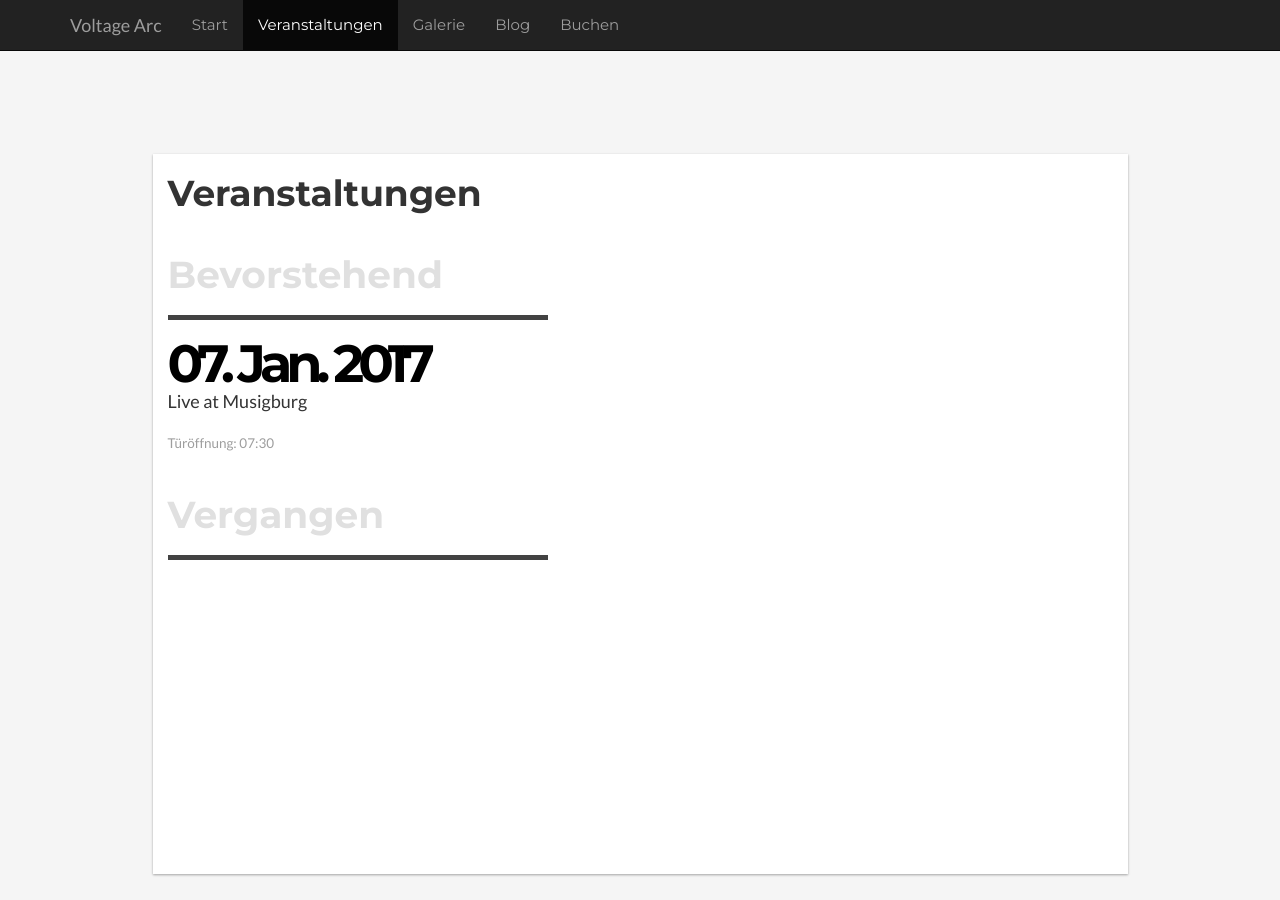
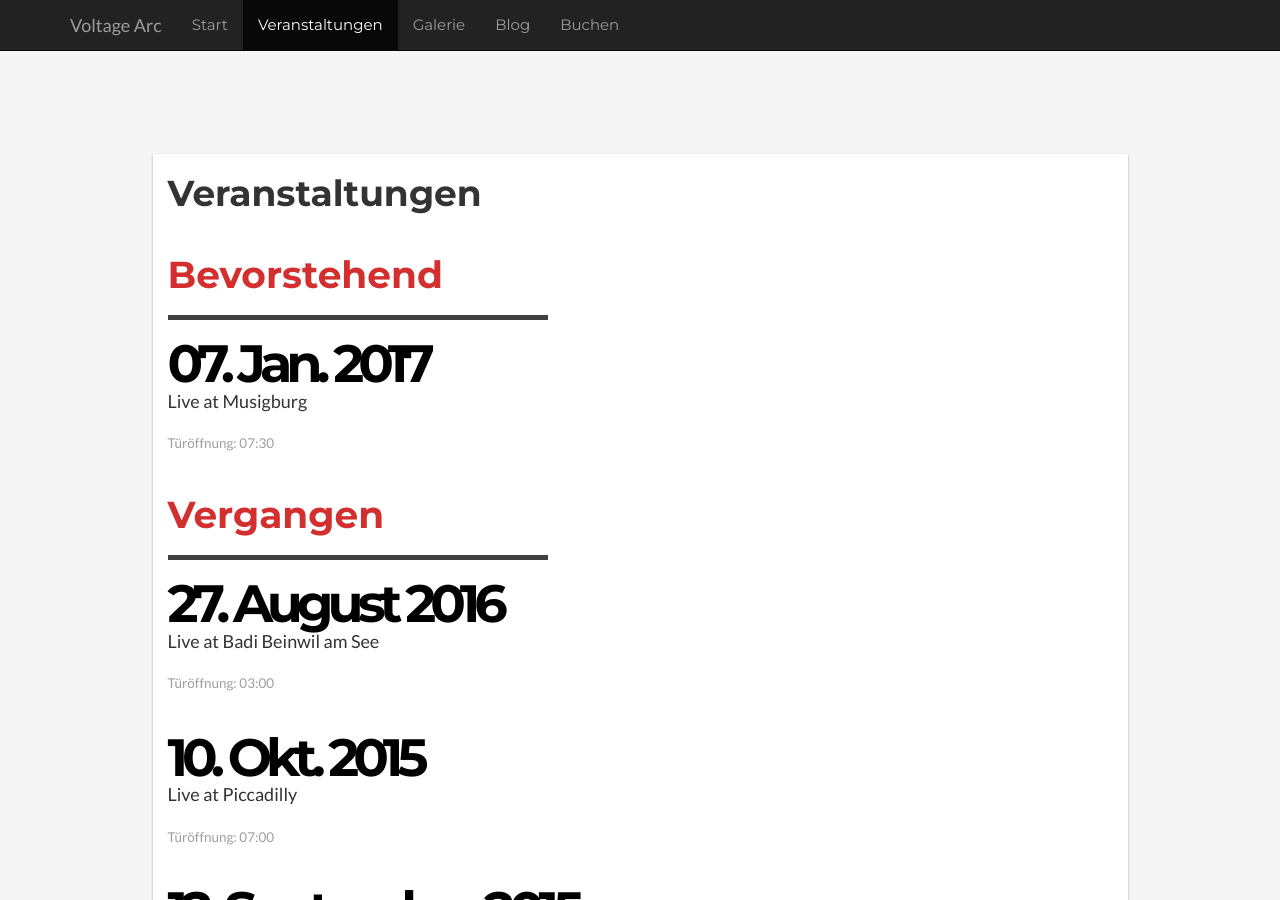
Before and after one commit to theCubix/va, a Jekyll site: the page built from events.html, in a window 1280 px wide and 900 px high, scrolled down 296 px. Built offline with Jekyll 4.4.1, drawn with Linux system fonts in a browser that asks for light colours; before the commit the page ends 1170 px from its top, so only the background shows below that; some of the changed text lies outside the part shown.

```diff
--- a/_config.yml
+++ b/_config.yml
@@ -36,10 +36,10 @@ defaults:
     path: ''
     type: events
   values:
-    layout: post
+    layout: event
     state: ''
     author: ''
-    background_image: ''
+    background_image: "/uploads/concert.jpg"
     location: ''
     address: ''
     start_date: ''
--- a/_events/rock-bandcontest.markdown
+++ b/_events/rock-bandcontest.markdown
@@ -3,7 +3,6 @@ title: Rock Bandcontest
 date: 2016-12-18 16:37:00 Z
 state: upcoming
 author: Voltage Arc
-background_image: ''
 location: Musigburg
 address: Bahnhofstrasse 50, 4663 Aarburg
 start_date: 2017-01-07 19:30:00 Z
--- a/_layouts/master.html
+++ b/_layouts/master.html
@@ -21,6 +21,8 @@
         <link href="https://fonts.googleapis.com/css?family=Lato|Montserrat:400,700" rel="stylesheet">
         <link href="/css/bootstrap.css" rel="stylesheet">
         <link href="/css/custom.css" rel="stylesheet">
+        <link rel="icon" href="/uploads/icon192x192.png">
+
         <!--[if lt IE 9]>
         <script src="https://oss.maxcdn.com/html5shiv/3.7.3/html5shiv.min.js"></script>
         <script src="https://oss.maxcdn.com/respond/1.4.2/respond.min.js"></script>
--- a/css/custom.css
+++ b/css/custom.css
@@ -150,7 +150,7 @@ video#bgvid {
 
 .events-site-header {
     font-size: 2.5em;
-    color: #E0E0E0;
+    color: #D32F2F;
     margin-top: 40px;
 }
 
--- a/events.html
+++ b/events.html
@@ -11,11 +11,12 @@ background_image_caption: ''
 
 <div class="seperator"></div>
 
-{% assign events = site.events | where:"state","upcoming" %}
+{% assign events = site.events | where:'state','upcoming' %}
+{% assign sorted_events = (events | sort: 'start_date') | reverse %}
 {% if events == null %}
 <h4>Keine bevorstehenden Events</h4>
 {% endif %}
-{% for event in site.events %}
+{% for event in events %}
 
 <h3 class="event-site-date">
     <a href="{{ event.url }}">
@@ -31,7 +32,24 @@ background_image_caption: ''
 
 <h2 class="events-site-header">Vergangen</h2>
 
+
 <div class="seperator"></div>
+
+{% assign events = site.events | where:'state','former' %}
+{% assign sorted_events = (events | sort: 'start_date') | reverse %}
+{% for event in sorted_events %}
+
+<h3 class="event-site-date">
+    <a href="{{ event.url }}">
+        {{ event.start_date | date:  "%d. %B %Y" | replace:"January","Jan." | replace:"Februar","Feb." | replace:"March","März" | replace:"May","Mai" | replace:"June","Juni" | replace:"July","Juli" | replace:"October","Okt." | replace:"December","Dez." }}
+    </a>
+</h3>
+
+<p class="event-site-location">Live at {{ event.location }}</p>
+
+<p class="event-site-time">Türöffnung: {{ event.start_date | date: "%I:%M" }}</p>
+
+{% endfor %}
 
 <!--
 <div class="border-wrapper">
```
Also changed, not shown: _events/40-jahre-musikschule.markdown (added, +10 -0 lines), _events/72h-benefizkonzert.markdown (added, +9 -0 lines), _events/metal-meltdown-ii.markdown (added, +10 -0 lines), _events/summer-beach-fun.markdown (added, +10 -0 lines), _events/vorgruppe-weekend-warrior.markdown (added, +9 -0 lines), _layouts/event.html (added, +31 -0 lines), _uploads/icon192x192.png (added).
